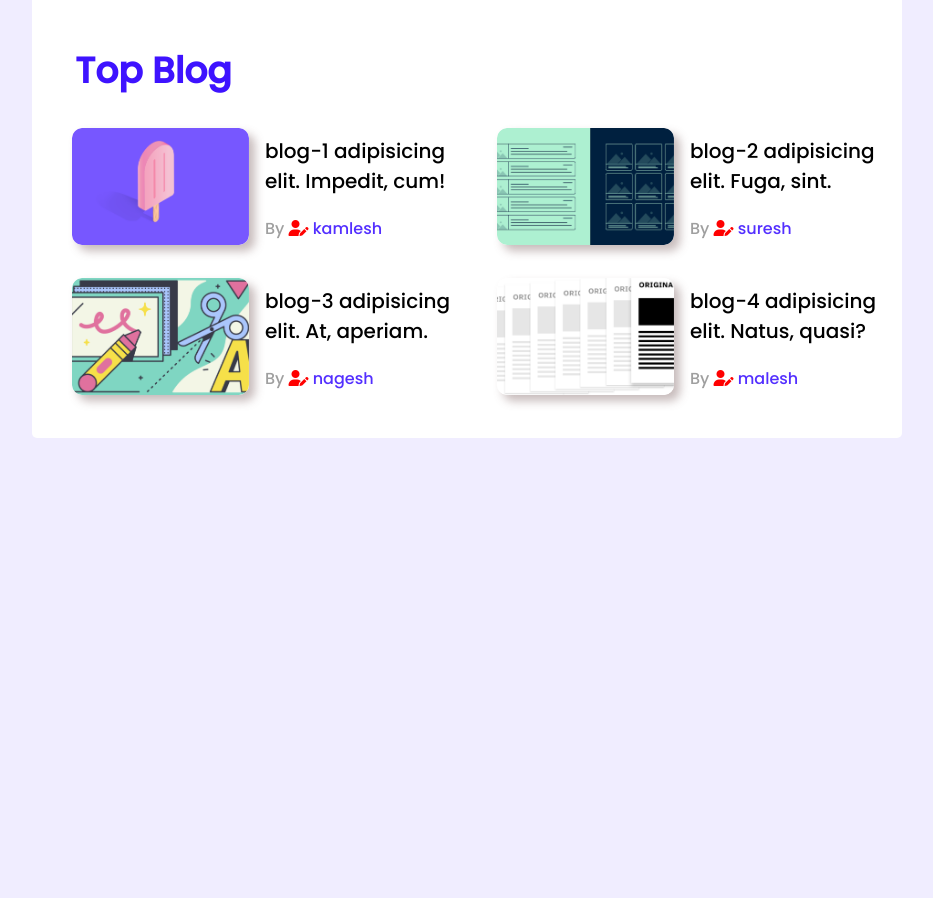
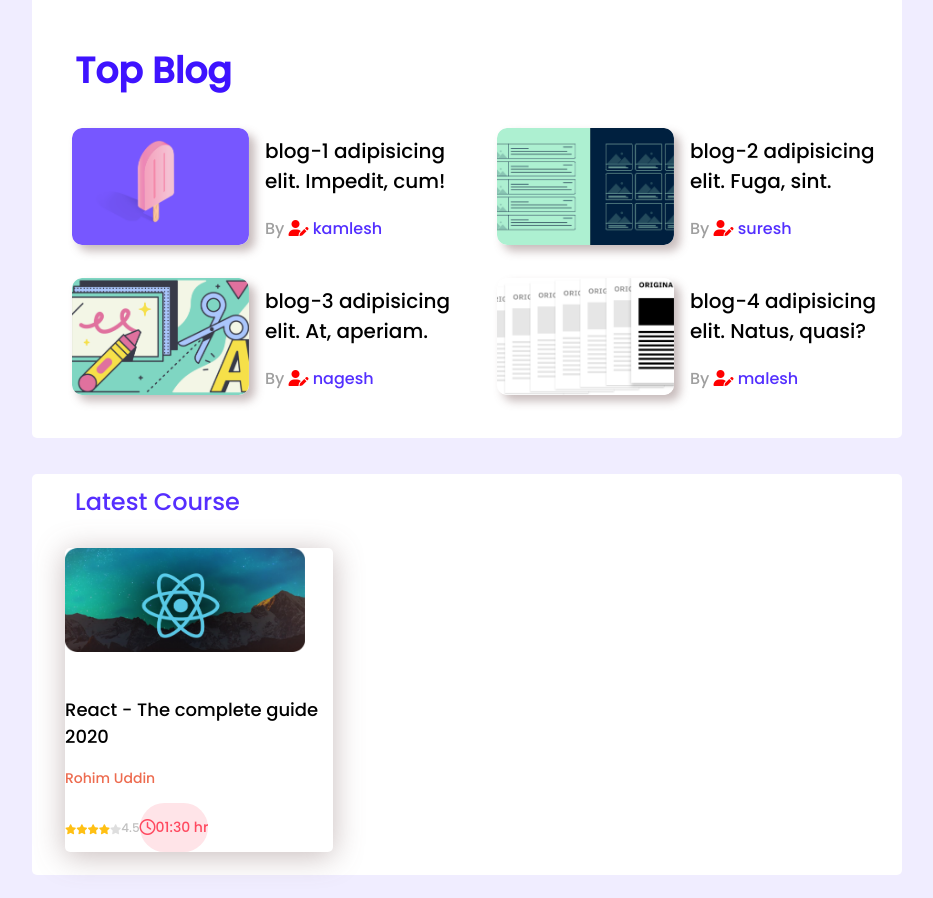
Before and after one commit to MdRifatchimu/leader-board-css, a plain HTML site: page index.html in a window 1280 px wide. Shown: the part 450-1348 px from the top of the page, without its empty margins (173-1106 px from the left). Before the commit the page ends 924 px from the top, so only its background shows below. Drawn offline with Linux system fonts and the light colour scheme.

Commit message:
top section done

```diff
--- a/index.html
+++ b/index.html
@@ -121,6 +121,76 @@
             </div>
 
         </section>
+        <section class="courses">
+            <div class="latest-course-title">
+                <h2>Latest Course</h2>
+            </div>
+            <div class="latest-course">
+
+                <article class="course-details">
+                    <div class="course-one">
+                        <div class="course">
+                            <img src="images/courses/course-1.png" alt="">
+                            <div class="course-info">
+                                <h3>React - The complete guide 2020</h3>
+                                <p>Rohim Uddin</p>
+                                <div class="rating">
+                                    <div>
+                                        <i class="fas fa-star"></i><i class="fas fa-star"></i><i
+                                            class="fas fa-star"></i><i class="fas fa-star"></i><i class="fas fa-star"
+                                            style="color: rgba(192, 192, 192, 0.527);"></i>
+
+                                    </div>
+                                    <p style="color: silver; font-size: 12px;">4.5</p>
+                                    <div class="hour-button">
+                                        <div class="clock">
+                                            <i class="far fa-clock"></i>
+                                        </div>
+                                        <p style="color: #FF4A60;">01:30 hr</p>
+                                    </div>
+                                </div>
+                            </div>
+                        </div>
+                    </div>
+                    <!-- <div class="course">
+                        <img src="images/courses/course-2.png" alt="">
+                        <div class="course-info">
+                            <h3>React - The complete guide 2020</h3>
+                            <p>Rohim Uddin</p>
+                            <div class="rating">
+                                <i class="fas fa-star"></i><i class="fas fa-star"></i><i class="fas fa-star"></i><i
+                                    class="fas fa-star"></i><i class="fas fa-star"></i>
+                                <p>4.5</p>
+
+                            </div>
+                            <div class="clock">
+                                <i class="far fa-clock"></i>
+                                <p>01:30 hr</p>
+                            </div>
+                        </div>
+                    </div>
+                    <div class="course">
+                        <img src="images/courses/course-3.png" alt="">
+                        <div class="course-info">
+                            <h3>React - The complete guide 2020</h3>
+                            <p>Rohim Uddin</p>
+                            <div class="rating">
+                                <i class="fas fa-star"></i><i class="fas fa-star"></i><i class="fas fa-star"></i><i
+                                    class="fas fa-star"></i><i class="fas fa-star"></i>
+                                <p>4.5</p>
+
+                            </div>
+                            <div class="clock">
+                                <i class="far fa-clock"></i>
+                                <p>01:30 hr</p>
+                            </div>
+                        </div>
+                    </div> -->
+
+                </article>
+            </div>
+
+        </section>
     </main>
 
 </body>
--- a/style.css
+++ b/style.css
@@ -145,3 +145,86 @@ hr {
   font-weight: 200;
   font-size: 16px;
 }
+
+/* course style  */
+
+.courses {
+  margin: 23px auto;
+
+  width: 870px;
+  background-color: white;
+  border-radius: 5px;
+  -webkit-border-radius: 5px;
+  -moz-border-radius: 5px;
+  -ms-border-radius: 5px;
+  -o-border-radius: 5px;
+}
+.latest-course {
+  margin: 0px 33px;
+}
+.latest-course-title h2 {
+  padding: 10px;
+  margin-top: 23px;
+  margin-left: 33px;
+  font-size: 24px;
+  font-weight: 500;
+  color: #562eff;
+}
+
+.course-details {
+  display: grid;
+  grid-template-columns: repeat(3, 1fr);
+}
+.course-one {
+  border-radius: 5px;
+  margin-bottom: 23px;
+  box-shadow: 0px 4px 30px rgba(190, 175, 175, 0.856);
+  -webkit-border-radius: 5px;
+  -moz-border-radius: 5px;
+  -ms-border-radius: 5px;
+  -o-border-radius: 5px;
+}
+
+.course-info h3 {
+  font-size: 18px;
+  font-weight: 200;
+}
+.course-info p {
+  font-size: 14px;
+  font-weight: 400;
+  color: #ed6b4f;
+}
+.rating {
+  display: flex;
+  align-items: center;
+}
+.fa-star {
+  color: #ffc014;
+  font-size: 10px;
+  font-weight: 200;
+}
+.hour-button {
+  display: flex;
+  align-items: center;
+  background-color: #ffe4e8;
+  border-radius: 30px;
+  -webkit-border-radius: 30px;
+  -moz-border-radius: 30px;
+  -ms-border-radius: 30px;
+  -o-border-radius: 30px;
+}
+.clock {
+  color: #ff4a60;
+}
+/* .review {
+  color: silver;
+  font-size: 10px;
+  font-weight: 200;
+} */
+
+.course img {
+  width: 240px;
+  height: 104px;
+  margin-bottom: 19px;
+  align-items: center;
+}
```
